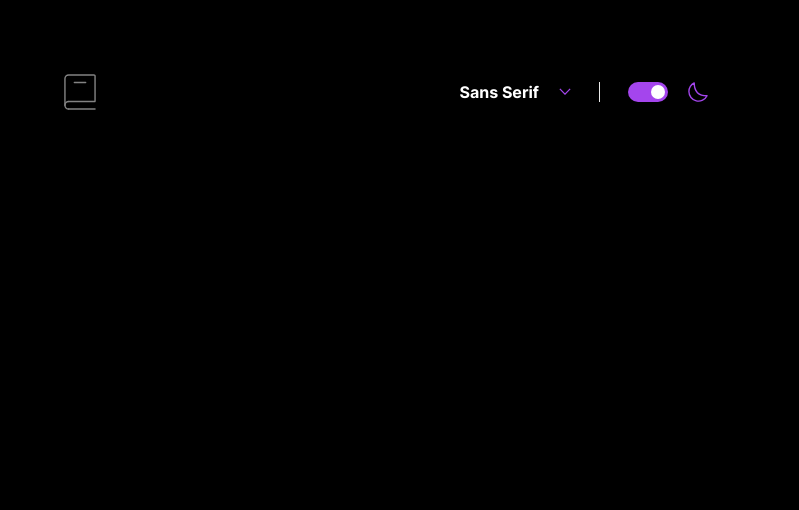
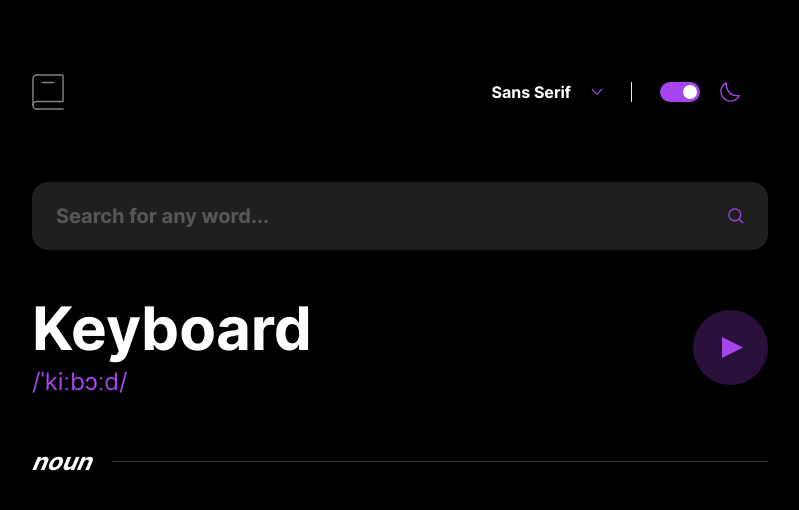
Before and after one commit to jillo-abdullahi/dictionary-web-app, a Next.js app: page / in a window 1280 px wide. Shown: the top 510 px of the page, without its empty margins (240-1039 px from the left). Built offline with nearby package versions, Linux system fonts and the light colour scheme.

Commit message:
add input error state and handle submit

```diff
--- a/src/components/fontToggle/index.tsx
+++ b/src/components/fontToggle/index.tsx
@@ -79,9 +79,10 @@ export const FontToggle: React.FC<FontToggleProps> = ({
 
       {/* dropdown  */}
       <div
-        className={`absolute top-10 right-6 flex flex-col space-y-4 w-183 rounded-2xl items-start p-6 transition-opacity duration-100  ${
+        className={`absolute z-10 top-10 right-6 flex flex-col space-y-4 w-183 rounded-2xl items-start p-6 transition-opacity duration-100  ${
           showDropdown ? "opacity-100" : "opacity-0"
-        }`}
+        }
+        ${theme === "light" ? "bg-white" : "bg-black"}`}
         style={{
           boxShadow: `${dropDownBoxShadow}`,
         }}
--- a/src/components/inputField/index.tsx
+++ b/src/components/inputField/index.tsx
@@ -1,20 +1,58 @@
+import Image from "next/image";
+
 interface InputFieldProps {
   handleChange: (e: React.ChangeEvent<HTMLInputElement>) => void;
+  handleSubmit: (e: React.FormEvent<HTMLFormElement>) => void;
   placeholder: string;
   value: string;
+  error: string;
+  font: string;
+  theme: string;
 }
 export const InputField: React.FC<InputFieldProps> = ({
   handleChange,
+  handleSubmit,
   placeholder,
   value,
+  error,
+  theme,
+  font,
 }) => {
+
+    console.log({error})
   return (
+    <form className="relative w-full" onSubmit={handleSubmit}>
       <input
-      className="border-2 border-gray-200 rounded-md p-2"
+        className={`w-full outline-none outline-offset-0 border-0 bg-gray-100  py-5 px-6 rounded-2xl hover p-2 placeholder-gray-500 font-bold text-xl placeholder-opacity-25 ${
+          theme === "light"
+            ? "text-gray-500 bg-gray-100 placeholder-gray-500"
+            : "text-white bg-gray-600 placeholder-white"
+        } ${font}
+        ${
+          error
+            ? "outline-red outline-1 border-2"
+            : "hover:outline-1 hover:outline-purple focus:outline-purple focus:outline-1"
+        }`}
         type="text"
         placeholder={placeholder}
         onChange={handleChange}
         value={value}
       />
+      <div className="absolute top-0 right-6 h-full flex items-center justify-center">
+        <button type="submit">
+          <Image
+            src="/assets/images/icon-search.svg"
+            alt="search"
+            width={16}
+            height={16}
+          />
+        </button>
+      </div>
+      {error && (
+        <span className="font-normal text-red text-sm mt-2">
+          Whoops, can’t be empty...
+        </span>
+      )}
+    </form>
   );
 };
--- a/src/containers/Header/index.tsx
+++ b/src/containers/Header/index.tsx
@@ -22,7 +22,7 @@ export const Header: React.FC<HeaderProps> = ({
   toggleFont,
 }) => {
   return (
-    <header className="flex justify-between items-center py-4 px-8 w-full">
+    <header className="flex justify-between items-center py-4 w-full">
       <div>
         <Image
           src="/assets/images/logo.svg"
--- a/src/pages/index.tsx
+++ b/src/pages/index.tsx
@@ -1,6 +1,6 @@
 import Head from "next/head";
 import { useState, useEffect } from "react";
-import clsx from "clsx";
+import Image from "next/image";
 import { InputField } from "@/components/inputField";
 import { Header } from "@/containers/Header";
 import { FontType } from "@/containers/Header";
@@ -11,6 +11,9 @@ export default function Home() {
   const [textColor, setTextColor] = useState<"text-white" | "text-black">(
     "text-white"
   );
+  const [searchTerm, setSearchTerm] = useState<string>("");
+  const [error, setError] = useState<string>("");
+
   const [backgroundColor, setBackgroundColor] = useState<
     "bg-white" | "bg-black"
   >("bg-black");
@@ -39,13 +42,28 @@ export default function Home() {
     }
   }, [isDarkTheme]);
 
+  // need to clear error when searchTerm changes
+  useEffect(() => {
+    setError("");
+  }, [searchTerm]);
+
+  const handleSubmit = (e) => {
+    e.preventDefault();
+
+    if (searchTerm.trim() === "") {
+      setError("Please enter a word");
+    } else {
+      setError("");
+    }
+  };
+
   return (
     <>
       <Head>
         <title>Dictionary</title>
         <meta name="description" content="Generated by create next app" />
         <meta name="viewport" content="width=device-width, initial-scale=1" />
-        <link rel="icon" href="/assets/images/favicon.png" />
+        <link rel="icon" href="/assets/images/logo.svg" />
       </Head>
       <main
         className={`w-full h-screen flex justify-center pt-58 ${backgroundColor} ${textColor} ${font} transition-all duration-500 ease-in-out`}
@@ -57,12 +75,47 @@ export default function Home() {
             font={font}
             toggleFont={toggleFont}
           />
+
+          <div className="w-full mt-14">
+            <InputField
+              value={searchTerm}
+              error={error}
+              placeholder="Search for any word..."
+              handleChange={(e) => setSearchTerm(e.target.value)}
+              handleSubmit={handleSubmit}
+              font={font}
+              theme={isDarkTheme ? "dark" : "light"}
+            />
+          </div>
+
+          <div className="mt-12">
+            <div className="flex w-full justify-between items-center">
+              <div className="flex flex-col space-y-2">
+                <h1 className="text-6xl font-bold">Keyboard</h1>
+                <span className="text-purple text-2xl">{"/ˈkiːbɔːd/"}</span>
+              </div>
+              <button>
+                <Image
+                  src="/assets/images/icon-play.svg"
+                  alt="volume"
+                  width={75}
+                  height={75}
+                />
+              </button>
+            </div>
+
+            <div className="mt-12 w-full">
+              <div className="relative flex items-center">
+                <span className="mr-5 text-2xl italic font-bold ">noun</span>
+                <hr
+                  className={`  w-full ${
+                    isDarkTheme ? "border-gray-400" : "border-gray-200"
+                  }`}
+                />
+              </div>
+            </div>
+          </div>
         </div>
-        {/* <InputField
-          value="Some value"
-          placeholder="Enter word"
-          handleChange={(e) => console.log("somethig")}
-        /> */}
       </main>
     </>
   );
```
Lines whose indentation alone changed are shown as unchanged.
